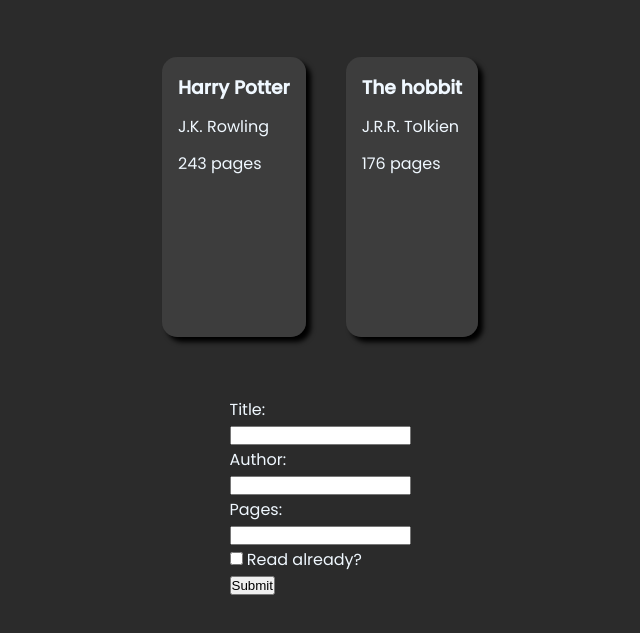
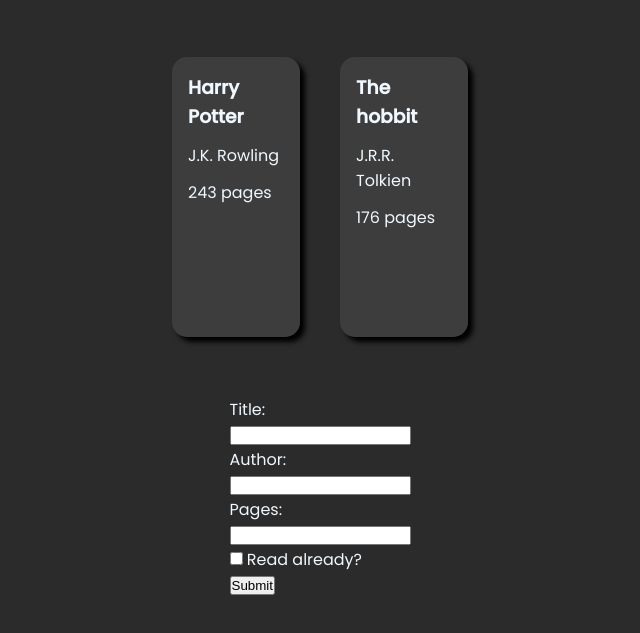
Before and after one commit to PettLe/library, a plain HTML site: page index.html in a window 1280 px wide. Shown: the part 67-700 px from the top of the page, without its empty margins (320-960 px from the left). Drawn offline with Linux system fonts and the light colour scheme.

Commit message:
little fix with flex-wrap

```diff
--- a/style.css
+++ b/style.css
@@ -22,6 +22,9 @@
 .display {
   height: 50vh;
   display: flex;
+  width: 65vw;
+  justify-content: center;
+  flex-wrap: wrap;
   align-items: center;
   gap: 5vh;
 }
@@ -30,6 +33,7 @@
   background-color: rgba(66, 66, 66, 0.8);
   padding: 2vh;
   height: 35vh;
+  width: 10vw;
   border-radius: 15px;
   gap: 1.5vh;
   box-shadow: 5px 5px 5px rgb(0, 0, 0);
```
